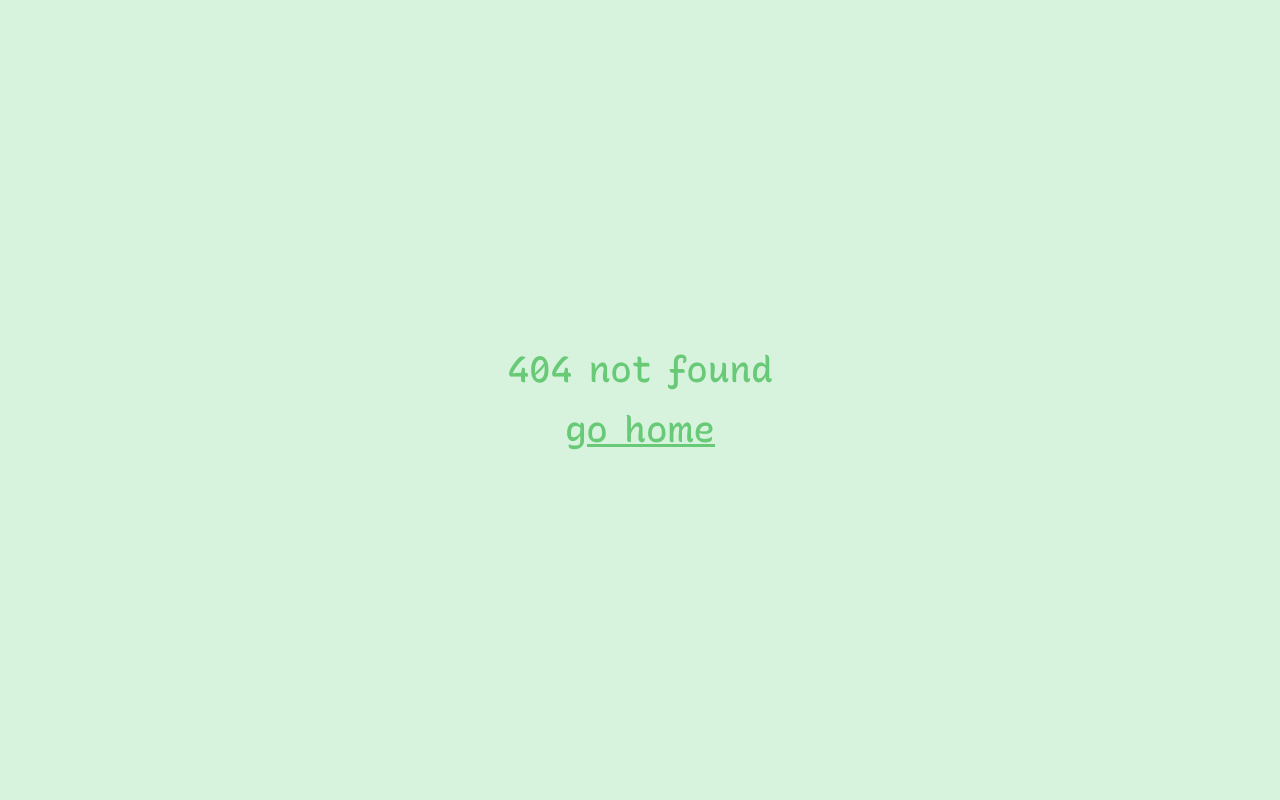
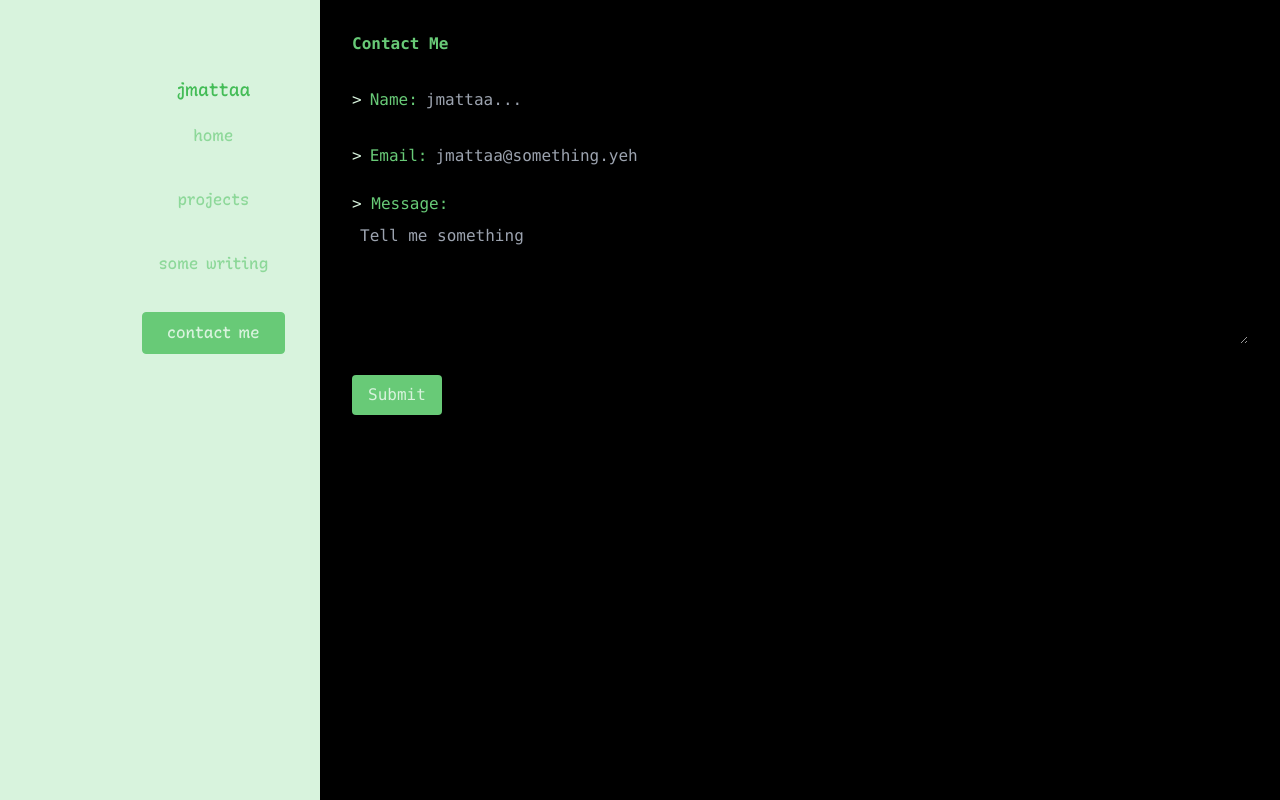
Before and after one commit to jmattaa/portfolio, a React (Vite) app: page /contact in a window 1280 px wide. Before the commit this address had no page. Built offline with nearby package versions, Linux system fonts and the light colour scheme.

Commit message:
add contact page and do some design changes and stuff

```diff
--- a/index.html
+++ b/index.html
@@ -3,7 +3,7 @@
 
 <head>
     <meta charset="UTF-8" />
-    <meta name="description" conten="Helloz i'm Jonathan Matta" />
+    <meta name="description" content="Helloz i'm Jonathan Matta" />
     <meta name="viewport" content="width=device-width, initial-scale=1.0" />
     <title>Jonathan Matta</title>
 </head>
--- a/src/App.tsx
+++ b/src/App.tsx
@@ -20,7 +20,7 @@ const App = () => {
         <>
             <Nav />
             <AnimatePresence mode="wait" initial={true}>
-                <div className="lg:w-3/4 lg:absolute right-0 top-8">
+                <div className="lg:w-3/4 lg:absolute right-0">
                     <AnimatedOutlet />
                 </div>
             </AnimatePresence>
--- a/src/components/Nav.tsx
+++ b/src/components/Nav.tsx
@@ -55,19 +55,20 @@ const Nav = () => {
                     {title}
                 </Link>
             ))}
-            <button
+            <Link to="/contact"
                 className="px-6 py-2 border rounded text-palette-1
                                 bg-palette-4 border-palette-4
                                 hover:bg-palette-5 active:bg-palette-3">
                 contact me
-            </button>
+            </Link>
         </>
     );
 
     return (
-        <nav className="sticky lg:fixed top-0 z-50 w-full
-                        shadow-md bg-palette-1/10 backdrop-blur-sm p-8 lg:w-1/3
-                        lg:shadow-none lg:top-8 lg:backdrop-blur-none">
+        <nav className="sticky lg:fixed top-0 left-0 z-50 w-full
+                        shadow-md bg-palette-1/20 backdrop-blur-sm p-8 lg:w-1/3
+                        lg:bg-palette-1/0 lg:shadow-none lg:top-8
+                        lg:backdrop-blur-none">
             <div
                 className="flex justify-around items-center p-3 lg:flex-col
                             lg:space-y-4">
--- a/src/components/ProjectCard.tsx
+++ b/src/components/ProjectCard.tsx
@@ -5,16 +5,16 @@ const ProjectCard = ({ project }: { project: Project }) => {
     return (
         <Link to={project.url}>
             <div
-                className="p-4 bg-palette-4 rounded border-palette-4
-                            text-palette-1 m-8 transition-all
-                            hover:bg-palette-5 hover:p-6">
+                className="p-4 bg-palette-5 rounded border-palette-4 m-8
+                            text-palette-1 transition-all hover:bg-black/80
+                            hover:translate-x-2 ease-in">
                 <h3 className="text-2xl font-bold mb-3">{project.name}</h3>
                 <p className="mb-4">{project.description}</p>
                 <div className="flex flex-wrap gap-2">
                     {project.tech.map((tech, index) => (
                         <span
                             key={index}
-                            className="bg-palette-1 p-2 text-xs text-palette-5
+                            className="bg-palette-2 p-2 text-xs text-palette-5
                             px-2 py-1 rounded-full"
                         >
                             {tech}
--- a/src/data/aboutMe.tsx
+++ b/src/data/aboutMe.tsx
@@ -1,8 +1,33 @@
 import { Link } from "react-router-dom";
 
 const AboutMeText = () => {
-    const date = new Date();
-    const myage = (date.getFullYear() - 2007) + " "; // yaaay number + string 😭
+    const whatzMyFullAge = () => {
+        const today = new Date();
+
+        // Month is zero-indexed (7 = Agust) 😭
+        const birthDate = new Date(2007, 7, 18);
+
+        let years = today.getFullYear() - birthDate.getFullYear();
+        let months = today.getMonth() - birthDate.getMonth();
+        let days = today.getDate() - birthDate.getDate();
+
+        if (months < 0) {
+            years--;
+            months += 12;
+        }
+
+        if (days < 0) {
+            months--;
+            const previousMonth = new Date(today.getFullYear(), today.getMonth(),
+                0);
+            days += previousMonth.getDate();
+        }
+
+        return { years, months, days };
+    };
+
+    const age = whatzMyFullAge();
+    const ageString = `${age.years} years, ${age.months} months, and ${age.days} days`;
 
     return (
         <p className="leading-loose">
@@ -38,8 +63,7 @@ const AboutMeText = () => {
                 One thing though, that
                 defines me most is that, I'm a <em>child of God</em>, a follower of{" "}
                 <mark>Jesus Christ</mark>. I'd say that this is what defines me the most, and
-                makes me who I am. Hopefully this was a good summary of my {myage}
-                years.
+                makes me who I am. Hopefully this was a good summary of my {ageString}.
             </p>
         </p>
     )
--- a/src/data/projects.json
+++ b/src/data/projects.json
@@ -6,8 +6,10 @@
       "description": "yeh, it's just this website but it's a project",
       "tech": [
         "react",
+        "framer motion",
         "tailwindcss",
         "vite",
+        "typescript",
         "(my hacky cms that is basically a bunch of json files)"
       ]
     },
@@ -17,7 +19,9 @@
       "description": "basically ls but configurable with lua!!! (and it integrates with git 🔥)",
       "tech": [
         "c",
-        "lua"
+        "lua",
+        "libgit2",
+        "cmake"
       ]
     },
     {
@@ -25,8 +29,18 @@
       "url": "https://github.com/jmattaa/quickmark.nvim",
       "description": "a neovim plugin for marking files and then jumping to them quickly",
       "tech": [
-        "lua"
+        "lua",
+        "neovim",
+        "vimscript"
       ]
+    },
+    {
+        "name": "scripts",
+        "url": "https://github.com/jmattaa/scripts",
+        "description": "a collection of random shell scripts",
+        "tech": [
+            "shell scripting"
+        ]
     }
   ]
 }
--- /dev/null
+++ b/src/pages/Contact.tsx
@@ -0,0 +1,47 @@
+export default function Contact() {
+    return (
+        <div className="bg-black font-mono p-8 min-h-screen
+                        [&_input]:!text-palette-1
+                        [&_textarea]:!text-palette-1">
+            <h1 className="xl font-bold mb-6">Contact Me</h1>
+            <div className="mt-4 flex">
+                <div className="flex items-center justify-between gap-2">
+                    <span className="text-palette-1">&gt;</span> Name:
+                </div>
+                <input
+                    type="text"
+                    placeholder="jmattaa..."
+                    className="bg-palette-1/0 border-none outline-none w-full p-2"
+                />
+            </div>
+            <div className="mt-4 flex">
+                <div className="flex items-center justify-between gap-2">
+                    <span className="text-palette-1">&gt;</span> Email:
+                </div>
+                <input
+                    type="email"
+                    placeholder="jmattaa@something.yeh"
+                    className="bg-palette-1/0 border-none outline-none
+                    w-full p-2"
+                />
+            </div>
+            <div className="mt-4">
+                <div>
+                    <span className="text-palette-1">&gt;</span> Message:
+                </div>
+                <textarea
+                    placeholder="Tell me something"
+                    className="bg-palette-1/0 border-none outline-none
+                                w-full p-2 h-32 focus:outline-palette-5
+                                transition-all"
+                ></textarea>
+            </div>
+            <div className="mt-6">
+                <button className="bg-palette-4 text-palette-1 px-4 py-2
+                                    rounded transition hover:bg-palette-5">
+                    Submit
+                </button>
+            </div>
+        </div>
+    );
+}
--- a/src/routes.tsx
+++ b/src/routes.tsx
@@ -3,6 +3,7 @@ import Home from "./pages/Home";
 import Writing from "./pages/Writing";
 import React from "react";
 import AnimatedLayout from "./components/AnimatedLayout";
+import Contact from "./pages/Contact";
 
 export const routes = {
     Home: {
@@ -20,4 +21,9 @@ export const routes = {
         path: '/writing',
         element: <AnimatedLayout>{React.createElement(Writing)}</AnimatedLayout>,
     },
+    Contact: {
+        name: 'contact',
+        path: '/contact',
+        element: <AnimatedLayout>{React.createElement(Contact)}</AnimatedLayout>,
+    },
 }
--- a/src/tailwind-config.ts
+++ b/src/tailwind-config.ts
@@ -10,6 +10,7 @@ const conf = {
             "palette-3": "#8dd899",
             "palette-4": "#68ca77",
             "palette-5": "#43bc56",
+            "black": "#000000",
         },
         extend: {},
     },
```
